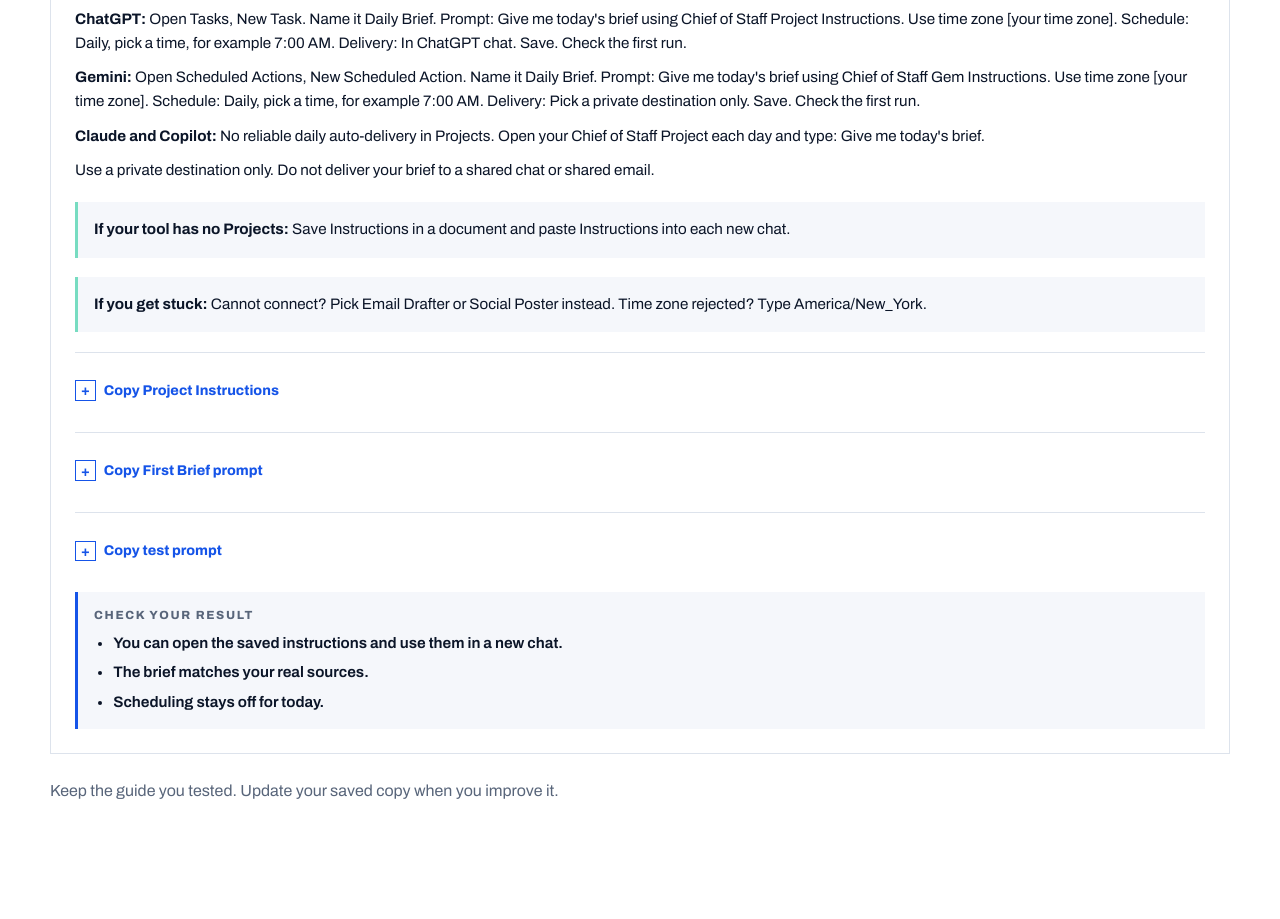
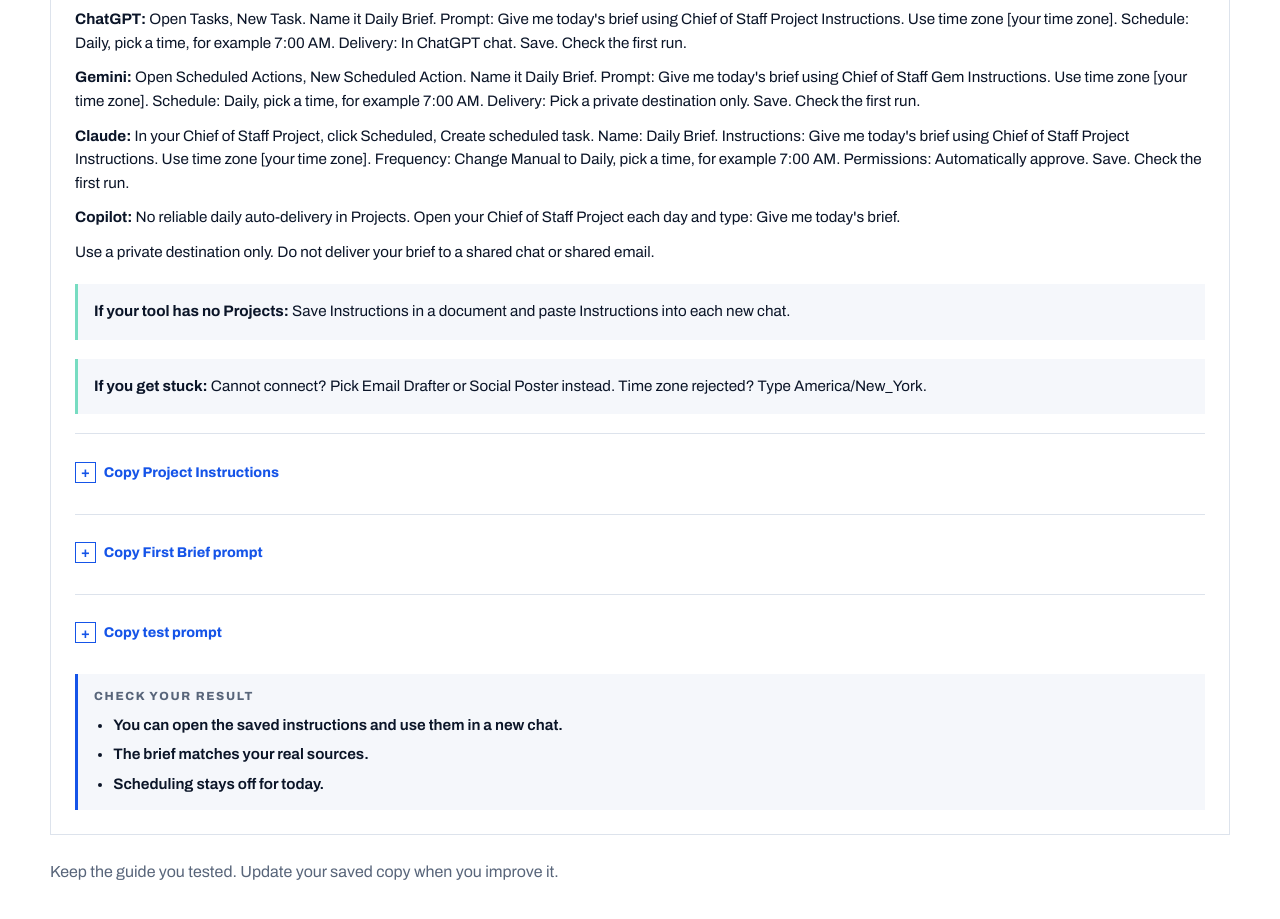
Before and after one commit to justblakemedia/justblakemedia-website, a plain HTML site: page ai-workshop/index.html in a window 1280 px wide. Shown: the part 6493-7412 px from the top of the page. Drawn offline with Linux system fonts and the light colour scheme.

Commit message:
Fix Claude scheduling: Claude Projects do have Create scheduled task in Project

```diff
--- a/ai-workshop/index.html
+++ b/ai-workshop/index.html
@@ -770,7 +770,8 @@
             <p>Only after your first manual brief works. If your scheduled run says Missing, fix your connections first, then try again.</p>
             <p><strong>ChatGPT:</strong> Open Tasks, New Task. Name it Daily Brief. Prompt: Give me today's brief using Chief of Staff Project Instructions. Use time zone [your time zone]. Schedule: Daily, pick a time, for example 7:00 AM. Delivery: In ChatGPT chat. Save. Check the first run.</p>
             <p><strong>Gemini:</strong> Open Scheduled Actions, New Scheduled Action. Name it Daily Brief. Prompt: Give me today's brief using Chief of Staff Gem Instructions. Use time zone [your time zone]. Schedule: Daily, pick a time, for example 7:00 AM. Delivery: Pick a private destination only. Save. Check the first run.</p>
-            <p><strong>Claude and Copilot:</strong> No reliable daily auto-delivery in Projects. Open your Chief of Staff Project each day and type: Give me today's brief.</p>
+            <p><strong>Claude:</strong> In your Chief of Staff Project, click Scheduled, Create scheduled task. Name: Daily Brief. Instructions: Give me today's brief using Chief of Staff Project Instructions. Use time zone [your time zone]. Frequency: Change Manual to Daily, pick a time, for example 7:00 AM. Permissions: Automatically approve. Save. Check the first run.</p>
+            <p><strong>Copilot:</strong> No reliable daily auto-delivery in Projects. Open your Chief of Staff Project each day and type: Give me today's brief.</p>
             <p>Use a private destination only. Do not deliver your brief to a shared chat or shared email.</p>
           </div>
           <div class="recipe-later"><p><strong>If your tool has no Projects:</strong> Save Instructions in a document and paste Instructions into each new chat.</p></div>
```
